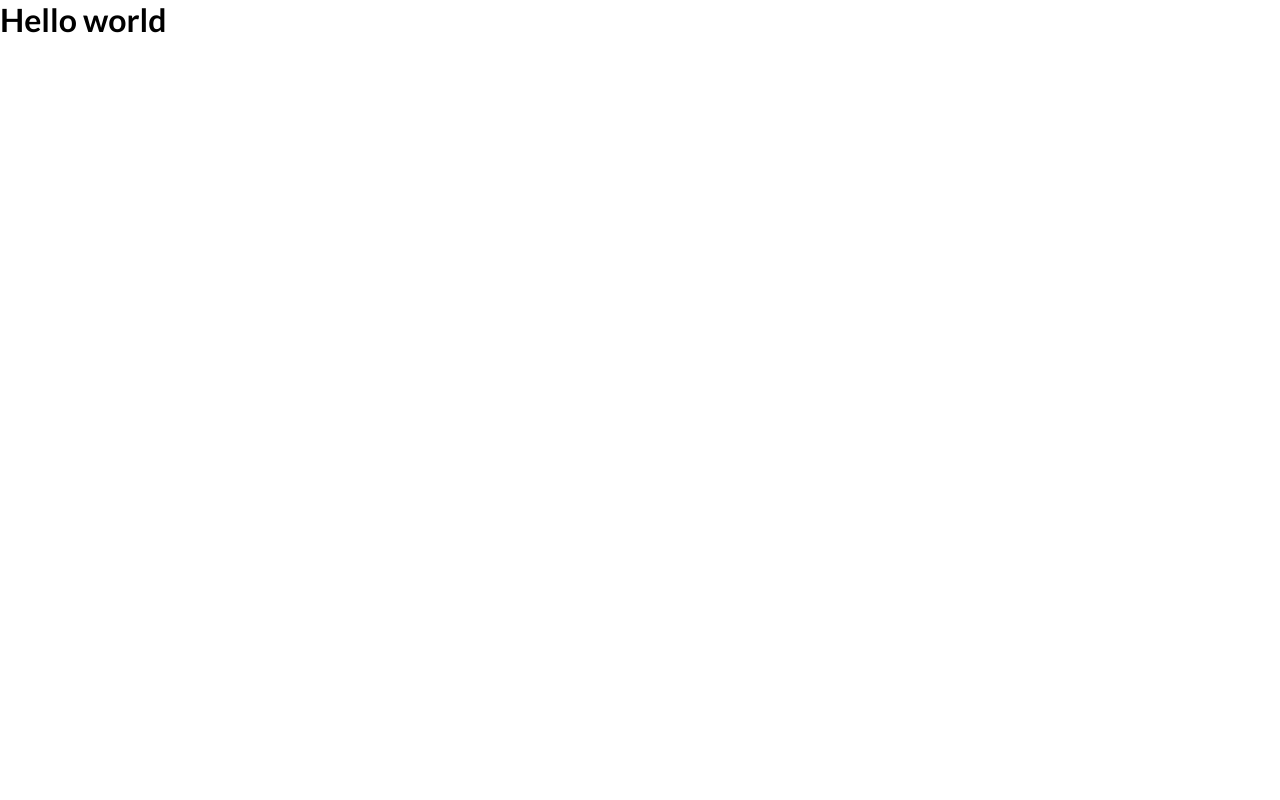
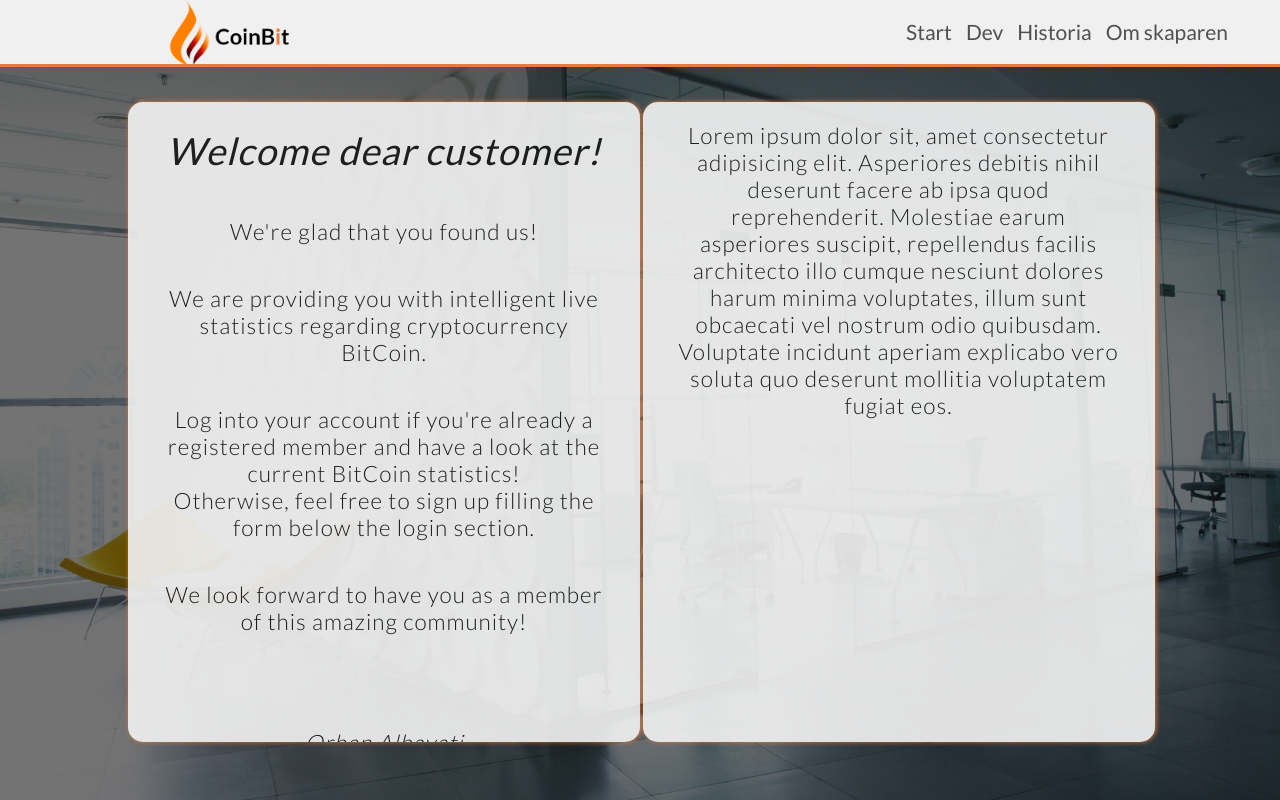
Before and after one commit to Orhan92/orhan-albayati-web-project, a website with bundled scripts: page static/index.html in a window 1280 px wide. Built offline with nearby package versions, Linux system fonts and the light colour scheme.

Commit message:
Landing page created. Minor bugs noticed. Check md

```diff
--- a/static/grid.css
+++ b/static/grid.css
@@ -9,7 +9,7 @@
 .col {
   display: block;
   float: left;
-  margin: 1% 0 1% 1.6%;
+  margin: 1% 0 1% 0.2%;
 }
 .col:first-child {
   margin-left: 0;
@@ -31,10 +31,12 @@
 /**************************************************************/
 /*  GRID OF TWO  */
 .span_2_of_2 {
-  width: 100%;
+  /* width: 95.5%; */
+  width: 80%;
 }
 .span_1_of_2 {
-  width: 49.2%;
+  /* width: 47.75%; */
+  width: 40%;
 }
 
 /*  GRID OF THREE  */
--- a/static/index.html
+++ b/static/index.html
@@ -5,7 +5,10 @@
     <meta http-equiv="X-UA-Compatible" content="IE=edge" />
     <meta name="viewport" content="width=device-width, initial-scale=1.0" />
     <title>End Project!</title>
+
+    <link rel="stylesheet" type="text/css" href="grid.css" />
     <link rel="stylesheet" type="text/css" href="styles.css" />
+
     <link rel="preconnect" href="https://fonts.gstatic.com" />
     <link
       href="https://fonts.googleapis.com/css2?family=Lato:wght@100;300;400;700&display=swap"
@@ -14,7 +17,41 @@
   </head>
 
   <body>
-    <h1>Hello world</h1>
+    <nav>
+      <section>
+        <header class="section sticky-header img-logo">
+          <ul class="main-nav">
+            <li><a href="#">Start</a></li>
+            <li><a href="#">Dev</a></li>
+            <li><a href="#">Historia</a></li>
+            <li><a href="#">Om skaparen</a></li>
+          </ul>
+        </header>
+      </section>
+    </nav>
+
+    <section class="section">
+      <div class="col span_1_of_2 border-box" style="margin-left: 10%">
+        <h1 style="font-weight: 400">Welcome dear customer!</h1>
+        <p style="margin-top: 2%;">
+          We're glad that you found us! <p>We are providing you with
+          intelligent live statistics regarding cryptocurrency BitCoin.</p>
+          <p>Log into your account if you're already a registered member and have a look at the current BitCoin statistics!<br>Otherwise, feel free to sign up filling the form below the login section.</p>
+          <p>We look forward to have you as a member of this amazing community!</p>
+          <p style="font-weight: 300; font-style: italic; text-align: center;"><br><br>Orhan Albayati</p>
+        </p>
+      </div>
+      <div class="col span_1_of_2 border-box group">
+        <p>
+          Lorem ipsum dolor sit, amet consectetur adipisicing elit. Asperiores
+          debitis nihil deserunt facere ab ipsa quod reprehenderit. Molestiae
+          earum asperiores suscipit, repellendus facilis architecto illo cumque
+          nesciunt dolores harum minima voluptates, illum sunt obcaecati vel
+          nostrum odio quibusdam. Voluptate incidunt aperiam explicabo vero
+          soluta quo deserunt mollitia voluptatem fugiat eos.
+        </p>
+      </div>
+    </section>
 
     <script src="../bin/app.js" type="text/javascript"></script>
   </body>
--- a/static/styles.css
+++ b/static/styles.css
@@ -1,5 +1,104 @@
 * {
   padding: 0;
   margin: 0;
+  text-rendering: optimizeLegibility;
+}
+
+body {
+  box-sizing: border-box;
   font-family: "Lato", sans-serif;
+  font-size: 25px;
+  height: 100vh;
+
+  /*Background image*/
+  background-image: linear-gradient(rgba(0, 0, 0, 0.55), rgba(0, 0, 0, 0.55)),
+    url(/images/background.jpg);
+  background-size: cover;
+  background-repeat: no-repeat;
+  background-attachment: fixed;
+  background-position: center;
 }
+
+/*-------------LANDING PAGE-------------*/
+/***HEADER CONTAINER***/
+.sticky-header {
+  z-index: 3;
+  font-size: 70%;
+  height: 2%;
+  background-color: rgb(240, 240, 240);
+  width: 100%;
+  position: fixed;
+  height: 8%;
+  border-bottom: 3px solid #e67b3a;
+}
+/*Image / Logo in header*/
+.img-logo {
+  background-image: url(/Images/logo-text.png);
+  background-position: 165px;
+  background-size: contain;
+  background-repeat: no-repeat;
+}
+
+/*Navigation bar*/
+.main-nav {
+  /*If width of screen is smaller, the buttons margin-top/bottom will move upwards or downwards inside the header*/
+  margin-left: 70vw;
+  list-style: none;
+  margin-top: 1.5%;
+  position: fixed;
+  font-size: 120%;
+  width: 100%;
+  display: block;
+  height: 8%;
+  z-index: 3;
+}
+
+.main-nav li {
+  display: inline-block;
+  margin-left: 10px;
+  z-index: 3;
+  height: 10%;
+}
+
+/*Logo heading*/
+.main-nav li:last-child {
+  margin-right: 6vw;
+}
+.main-nav li a:link,
+.main-nav li a:visited {
+  text-decoration: none;
+  color: rgb(80, 80, 80);
+}
+.main-nav li a:hover,
+.main-nav li a:active {
+  text-decoration: none;
+  border-bottom: 2px solid #e67b3a;
+  color: #000;
+}
+
+/*Landing Page - Content*/
+/*---------RE-USABLE COMPONENTS---------*/
+.border-box {
+  background-color: rgb(240, 240, 240);
+  height: 80vh;
+  color: rgb(26, 26, 26);
+  margin-top: 8%;
+  opacity: 0.92;
+  z-index: -1;
+  overflow-y: hidden;
+  border-radius: 15px;
+  box-shadow: 1px 0px 5px 0px #e67b3a;
+  letter-spacing: 1px;
+}
+.border-box h1 {
+  text-align: center;
+  font-style: italic;
+  padding: 15px 35px;
+  margin-top: 2%;
+}
+.border-box p {
+  font-weight: 300;
+  font-size: 90%;
+  padding: 20px 35px;
+  text-align: center;
+}
```
Also changed, not shown: log-book-orhan-albayati.md (+11 -1 lines), Images/background.jpg (added), Images/logo-text.png (added), Images/logo.png (added).
